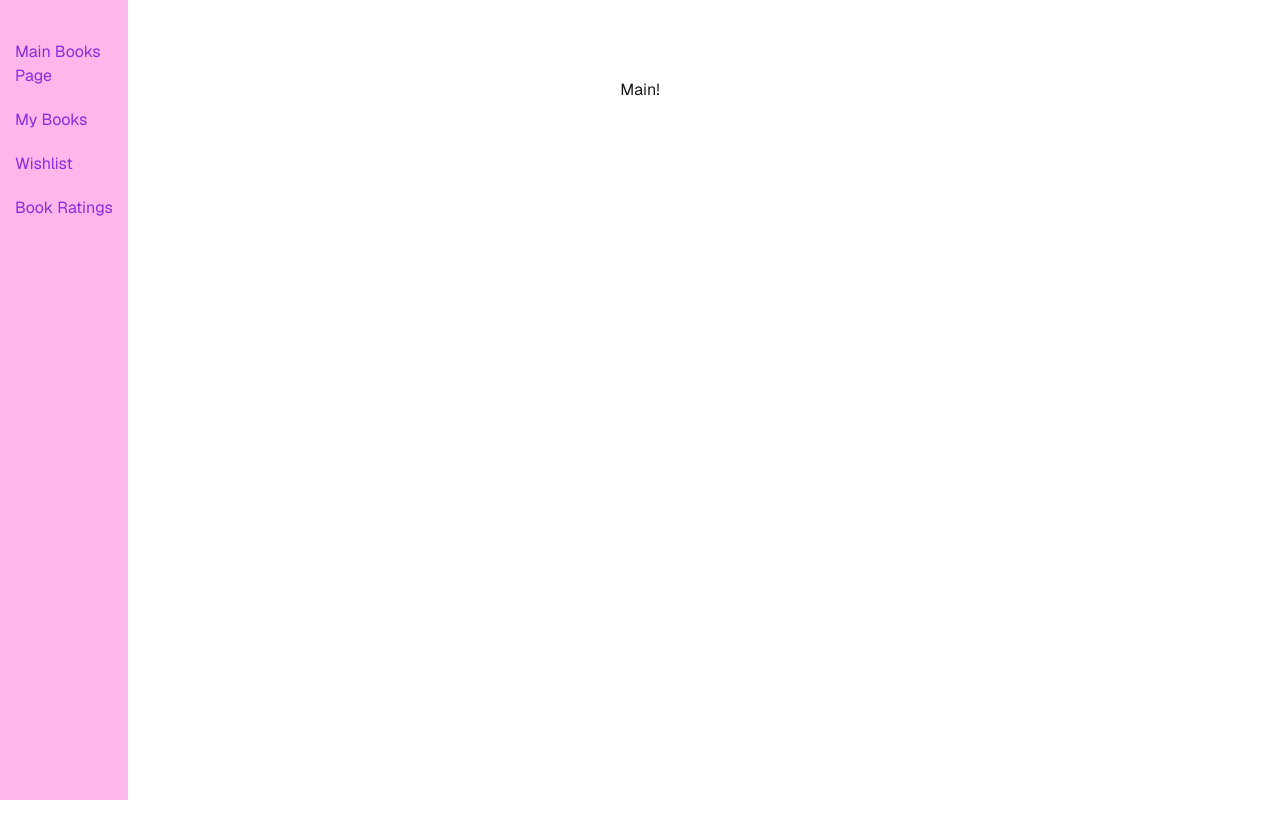
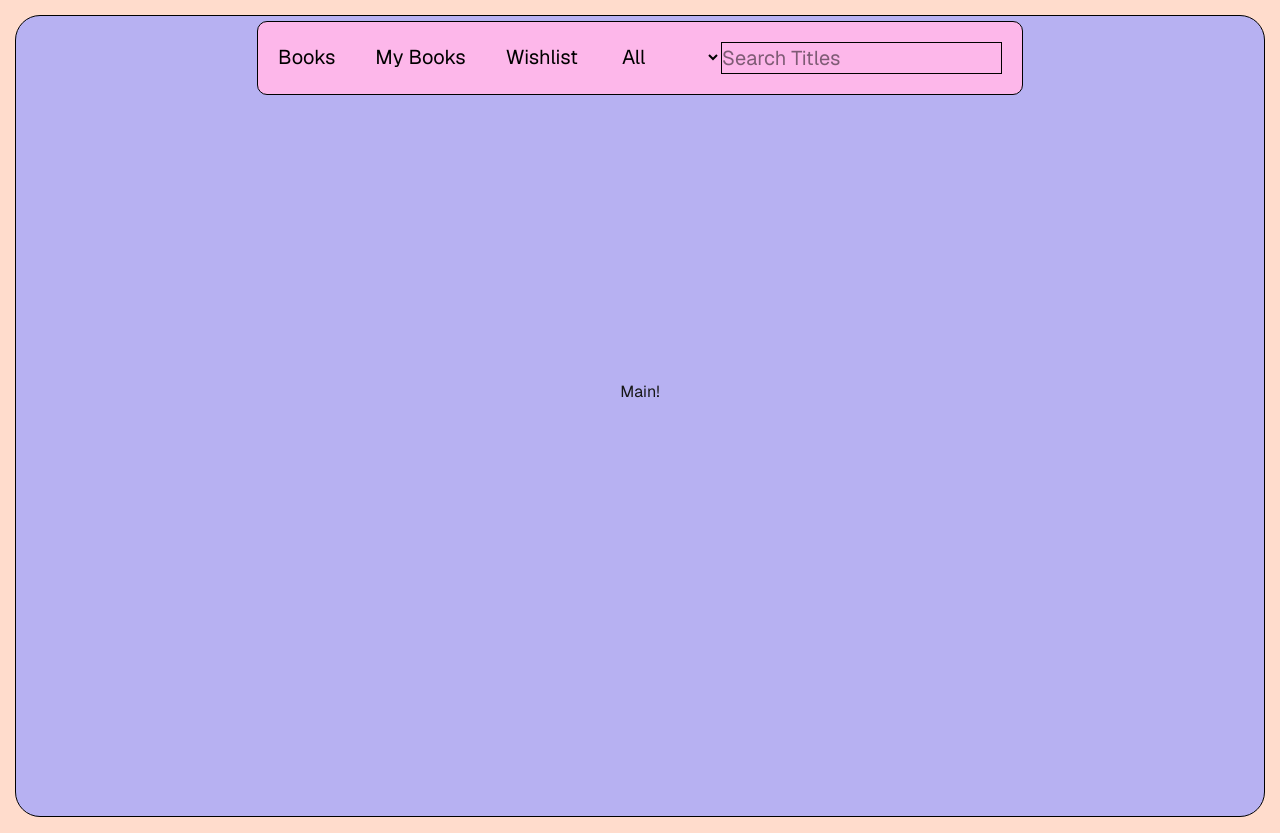
Before and after one commit to ThomasDix/SamLibrary, a Next.js app in the folder library-app/: page /main in a window 1280 px wide. Before the commit the page ends 800 px from the top, so only its background shows below. Built offline with nearby package versions, Linux system fonts and the light colour scheme.

Commit message:
Worked on nav
Search bar visuals more implemented

```diff
--- /dev/null
+++ b/library-app/src/app/MyBooks/page.css
@@ -0,0 +1,25 @@
+.background {
+    background-color: #FFDCCC;
+    margin: 0 auto;
+    padding: 1.2%;
+
+}
+
+.wrapper {
+    background-color: #B7B1F2;
+    border-radius:25px;
+    border-width:1px;
+    border-color:black;
+}
+
+.yer{
+  display: grid; /* grid */
+  grid-template-rows: 20px 1fr 20px; /* grid-rows-[20px_1fr_20px] */
+  align-items: center; /* items-center */
+  justify-items: center; /* justify-items-center */
+  min-height: 100vh; /* min-h-screen */
+  padding: 2rem; /* p-8 */
+  padding-bottom: 5rem; /* pb-20 */
+  gap: 4rem; /* gap-16 */
+  font-family: var(--font-geist-sans); /* font-[family-name:var(--font-geist-sans)] */
+}
--- a/library-app/src/app/MyBooks/page.tsx
+++ b/library-app/src/app/MyBooks/page.tsx
@@ -2,12 +2,18 @@ import Image from "next/image";
 
 import Navigation from '../components/Navigation'; // Nav
 
+import './page.css';
+
 
 export default function Home() {
   return (
-    <div className="grid grid-rows-[20px_1fr_20px] items-center justify-items-center min-h-screen p-8 pb-20 gap-16 sm:p-20 font-[family-name:var(--font-geist-sans)]">
-      <Navigation /> {/* Navigation Bar */}
-      <p> MyBooks!</p>
+    <div className="background">
+      <div className="wrapper">
+        <div className="yer">
+          <Navigation /> {/* Navigation Bar */}
+          <p>My Books!</p>
+        </div>
+      </div>
     </div>
   );
 }
--- /dev/null
+++ b/library-app/src/app/Ratings/page.css
@@ -0,0 +1,25 @@
+.background {
+    background-color: #FFDCCC;
+    margin: 0 auto;
+    padding: 1.2%;
+
+}
+
+.wrapper {
+    background-color: #B7B1F2;
+    border-radius: 25px;
+    border-width:1px;
+    border-color:black;
+}
+
+.yer{
+  display: grid; /* grid */
+  grid-template-rows: 20px 1fr 20px; /* grid-rows-[20px_1fr_20px] */
+  align-items: center; /* items-center */
+  justify-items: center; /* justify-items-center */
+  min-height: 100vh; /* min-h-screen */
+  padding: 2rem; /* p-8 */
+  padding-bottom: 5rem; /* pb-20 */
+  gap: 4rem; /* gap-16 */
+  font-family: var(--font-geist-sans); /* font-[family-name:var(--font-geist-sans)] */
+}
--- a/library-app/src/app/Ratings/page.tsx
+++ b/library-app/src/app/Ratings/page.tsx
@@ -2,12 +2,18 @@ import Image from "next/image";
 
 import Navigation from '../components/Navigation'; // Nav
 
+import './page.css';
+
 
 export default function Home() {
   return (
-    <div className="grid grid-rows-[20px_1fr_20px] items-center justify-items-center min-h-screen p-8 pb-20 gap-16 sm:p-20 font-[family-name:var(--font-geist-sans)]">
-      <Navigation /> {/* Navigation Bar */}
-      <p> Ratings page</p>
+    <div className="background">
+      <div className="wrapper">
+        <div className="yer">
+          <Navigation /> {/* Navigation Bar */}
+          <p>Book Ratings</p>
+        </div>
+      </div>
     </div>
   );
 }
--- /dev/null
+++ b/library-app/src/app/Wishlist/page.css
@@ -0,0 +1,25 @@
+.background {
+    background-color: #FFDCCC;
+    margin: 0 auto;
+    padding: 1.2%;
+
+}
+
+.wrapper {
+    background-color: #B7B1F2;
+    border-radius: 25px;
+    border-width:1px;
+    border-color:black;
+}
+
+.yer{
+  display: grid; /* grid */
+  grid-template-rows: 20px 1fr 20px; /* grid-rows-[20px_1fr_20px] */
+  align-items: center; /* items-center */
+  justify-items: center; /* justify-items-center */
+  min-height: 100vh; /* min-h-screen */
+  padding: 2rem; /* p-8 */
+  padding-bottom: 5rem; /* pb-20 */
+  gap: 4rem; /* gap-16 */
+  font-family: var(--font-geist-sans); /* font-[family-name:var(--font-geist-sans)] */
+}
--- a/library-app/src/app/Wishlist/page.tsx
+++ b/library-app/src/app/Wishlist/page.tsx
@@ -2,12 +2,18 @@ import Image from "next/image";
 
 import Navigation from '../components/Navigation'; // Nav
 
+import './page.css';
+
 
 export default function Home() {
   return (
-    <div className="grid grid-rows-[20px_1fr_20px] items-center justify-items-center min-h-screen p-8 pb-20 gap-16 sm:p-20 font-[family-name:var(--font-geist-sans)]">
-      <Navigation /> {/* Navigation Bar */}
-      <p> Wish List!</p>
+    <div className="background">
+      <div className="wrapper">
+        <div className="yer">
+          <Navigation /> {/* Navigation Bar */}
+          <p>My Wishlist!</p>
+        </div>
+      </div>
     </div>
   );
 }
--- /dev/null
+++ b/library-app/src/app/components/BooksList.tsx
@@ -0,0 +1,15 @@
+import React from 'react';
+import Link from "next/link"
+
+import './Navigation.Module.css';
+
+
+const BooksList = () => {
+    return (
+        <div className="container">
+
+        </div>
+    );
+};
+
+export default BooksList;
--- a/library-app/src/app/components/Navigation.Module.css
+++ b/library-app/src/app/components/Navigation.Module.css
@@ -1,18 +1,39 @@
 .navbar{
-    position: fixed;
-    top: 0;
-    left: 0;
     display: flex;
-    flex-direction: column;
-    width: 10%;
+    flex-direction: row;
+    justify-content: center;
     background-color: #FDB7EA;
-    padding-top: 20px;
-    padding-left: 15px;
-    height: 100vh;
     outline: none;
+    border-radius: 10px;
+    border-width: 1px;
+    border-color:black;
 }
 
 .item{
-    color:blueviolet;
-    padding-top:20px;
+    color:black;
+    padding-top: 20px;
+    padding-bottom: 20px;
+    padding-right: 20px;
+    padding-left: 20px;
+    font-size: 20px;
 }
+
+.searchbar{
+    border-radius:1px;
+    border-color:black;
+}
+
+.search-bar{
+    color:black;
+    padding-top: 20px;
+    padding-bottom: 20px;
+    padding-right: 20px;
+    padding-left: 20px;
+    font-size: 20px;
+    display: flex;
+}
+
+.search{
+    border-color:black;
+    border-width:1px;
+}
--- a/library-app/src/app/components/Navigation.tsx
+++ b/library-app/src/app/components/Navigation.tsx
@@ -8,7 +8,7 @@ const Navigation = () => {
     return (
         <nav className = "navbar">
             <Link href="/main" passHref>
-                <p className="item">Main Books Page</p>
+                <p className="item">Books</p>
             </Link>
             <Link href="/MyBooks" passHref>
                 <p className="item">My Books</p>
@@ -16,9 +16,21 @@ const Navigation = () => {
             <Link href="/Wishlist" passHref>
                 <p className="item">Wishlist</p>
             </Link>
-            <Link href="/Ratings" passHref>
-                <p className="item">Book Ratings</p>
-            </Link>
+            <div className="search-bar">
+                <div className="search-select">
+
+                    <select aria-label="search by">
+                        <option value="all">All</option>
+                        <option value="title">Title</option>
+                        <option value="genre">Genre</option>
+                        <option value="author">Author(s)</option>
+
+                    </select>
+                </div>
+                <form className="search">
+                    <input className="searchbar" name="query" type="text" placeholder="Search Titles"></input>
+                </form>
+            </div>
         </nav>
     );
 };
--- /dev/null
+++ b/library-app/src/app/main/page.css
@@ -0,0 +1,25 @@
+.background {
+    background-color: #FFDCCC;
+    margin: 0 auto;
+    padding: 1.2%;
+
+}
+
+.wrapper {
+    background-color: #B7B1F2;
+    border-radius: 25px;
+    border-width:1px;
+    border-color:black;
+}
+
+.yer{
+  display: grid; /* grid */
+  grid-template-rows: 20px 1fr 20px; /* grid-rows-[20px_1fr_20px] */
+  align-items: center; /* items-center */
+  justify-items: center; /* justify-items-center */
+  min-height: 100vh; /* min-h-screen */
+  padding: 2rem; /* p-8 */
+  padding-bottom: 5rem; /* pb-20 */
+  gap: 4rem; /* gap-16 */
+  font-family: var(--font-geist-sans); /* font-[family-name:var(--font-geist-sans)] */
+}
--- a/library-app/src/app/main/page.tsx
+++ b/library-app/src/app/main/page.tsx
@@ -2,12 +2,18 @@ import Image from "next/image";
 
 import Navigation from '../components/Navigation'; // Nav
 
+import './page.css';
+
 
 export default function Home() {
   return (
-    <div className="grid grid-rows-[20px_1fr_20px] items-center justify-items-center min-h-screen p-8 pb-20 gap-16 sm:p-20 font-[family-name:var(--font-geist-sans)]">
-      <Navigation /> {/* Navigation Bar */}
-      <p>Main!</p>
+    <div className="background">
+      <div className="wrapper">
+        <div className="yer">
+          <Navigation /> {/* Navigation Bar */}
+          <p>Main!</p>
+        </div>
+      </div>
     </div>
   );
 }
```
Also changed, not shown: library-app/src/app/components/Book.tsx (added).
